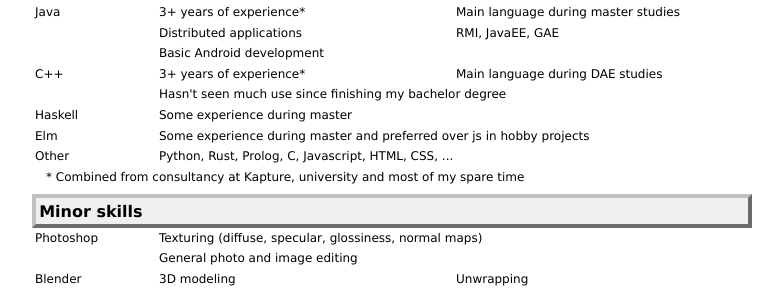
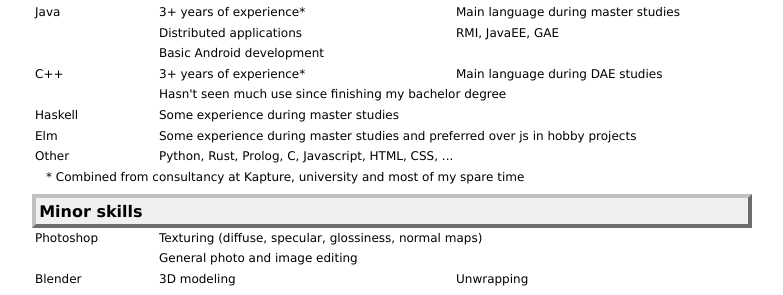
Before and after one commit to TheOddler/theoddler.github.io, a Jekyll site: the page built from cvfp.md, in a window 1280 px wide. Shown: the part 1034-1329 px from the top of the page, without its empty margins (248-1031 px from the left). Built offline with Jekyll 4.4.1, drawn with Linux system fonts in a browser that asks for light colours.

Commit message:
Made wording more consistent when referring to master studies

```diff
--- a/_includes/cv/skills.md
+++ b/_includes/cv/skills.md
@@ -68,11 +68,11 @@
 	{% if include.fpextended %}
 	<tr>
 		<td>Haskell</td>
-		<td colspan="2">Some experience during master</td>
+		<td colspan="2">Some experience during master studies</td>
 	</tr>
 	<tr>
 		<td>Elm</td>
-		<td colspan="2">Some experience during master and preferred over js in hobby projects</td>
+		<td colspan="2">Some experience during master studies and preferred over js in hobby projects</td>
 	</tr>
 	{% endif %}
 	<tr>
```
